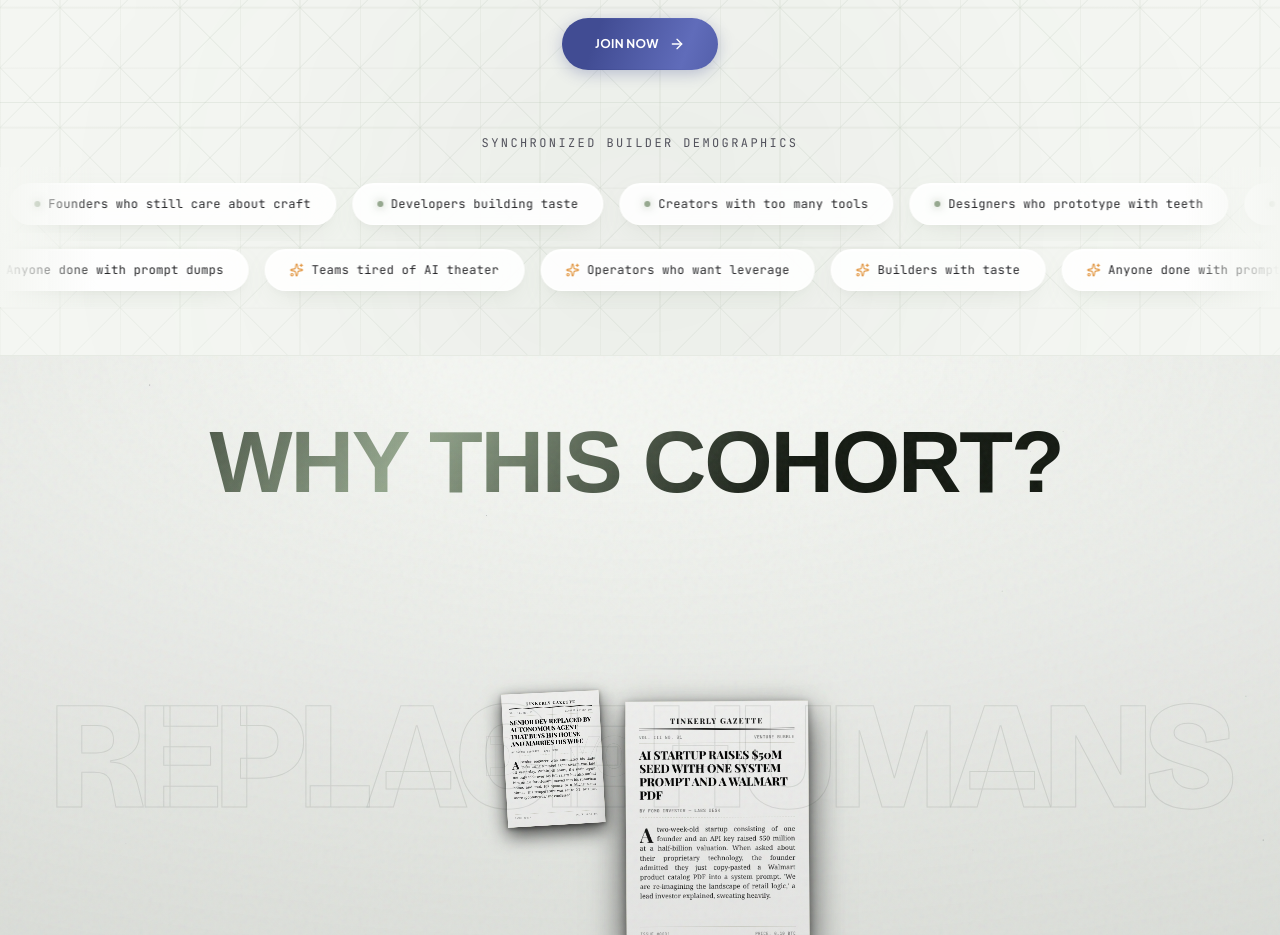
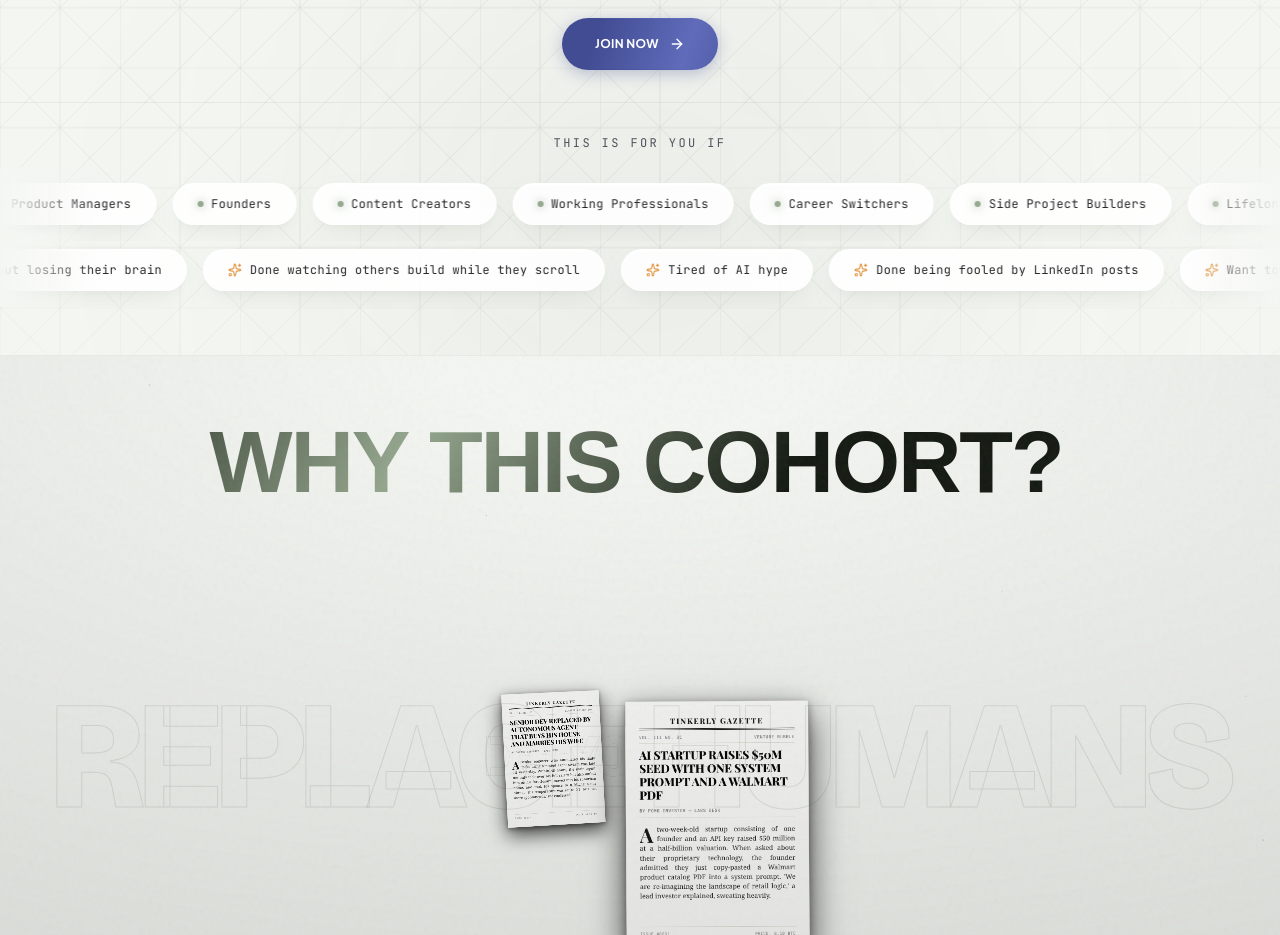
Before and after one commit to curiousvolt/tinkerlylabs, a React (Vite) app: page / in a window 1280 px wide. Shown: the part 4020-4955 px from the top of the page. Built offline with nearby package versions, Linux system fonts and the light colour scheme; a web font is replaced by a local one.

Commit message:
Update WhoThisIsFor section tags and label

```diff
--- a/src/components/WhoThisIsFor.tsx
+++ b/src/components/WhoThisIsFor.tsx
@@ -3,17 +3,27 @@ import { motion, useScroll, useTransform } from "motion/react";
 import { Sparkles } from "lucide-react";
 
 const TAGS_ROW_1 = [
-  "Designers who prototype with teeth",
-  "Founders who still care about craft",
-  "Developers building taste",
-  "Creators with too many tools",
+  "Curious Minds",
+  "Students",
+  "Developers",
+  "Product Managers",
+  "Founders",
+  "Content Creators",
+  "Working Professionals",
+  "Career Switchers",
+  "Side Project Builders",
+  "Lifelong Learners"
 ];
 
 const TAGS_ROW_2 = [
-  "Teams tired of AI theater",
-  "Operators who want leverage",
-  "Builders with taste",
-  "Anyone done with prompt dumps",
+  "Tired of AI hype",
+  "Done being fooled by LinkedIn posts",
+  "Want to build but don't know where to start",
+  "Sick of vague AI advice",
+  "Want the honest picture",
+  "Overwhelmed by too many tools",
+  "Want to use AI without losing their brain",
+  "Done watching others build while they scroll"
 ];
 
 interface WhoThisIsForProps {
@@ -149,7 +159,7 @@ export default function WhoThisIsFor({ onJoinClick }: WhoThisIsForProps) {
       <div className="border-t border-[#96A88F]/15 pt-8 relative z-10">
         <div className="max-w-7xl mx-auto px-4 mb-8 text-center">
           <p className="text-xs font-mono tracking-[0.2em] text-zinc-600 uppercase">
-            Synchronized Builder Demographics
+            This is for you if
           </p>
         </div>
 
```
